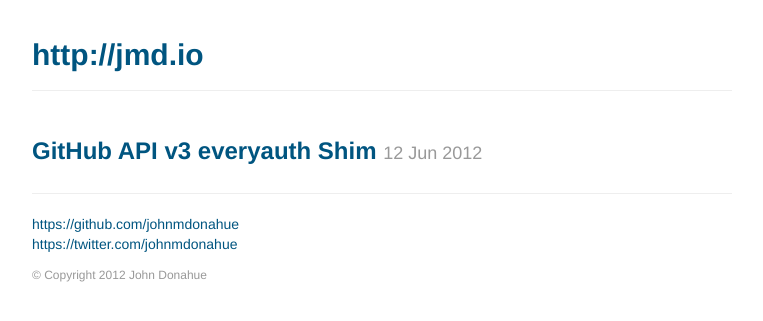
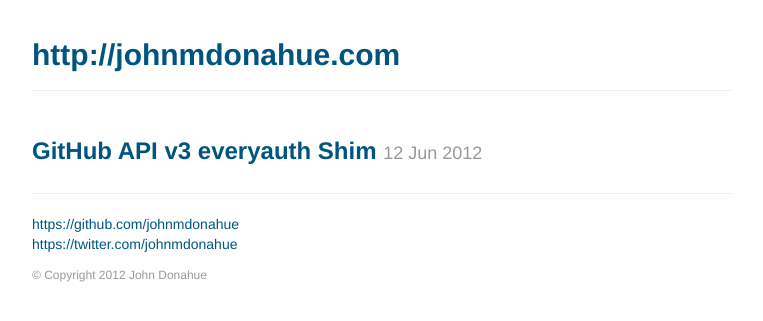
Before and after one commit to johnmdonahue/johnmdonahue.github.com, a Jekyll site: the page built from index.html, in a window 1280 px wide. Shown: the top 321 px of the page, without its empty margins (258-1021 px from the left). Built offline with Jekyll 4.4.1, drawn with Linux system fonts in a browser that asks for light colours; Markdown is read by kramdown in place of the engine named in the settings; the list of posts is cut into pages by our own code; comment, search, counter and statistics services are not loaded; part of the change alters nothing that is shown.

Commit message:
update config url

```diff
--- a/_config.yml
+++ b/_config.yml
@@ -7,7 +7,7 @@ exclude: ["README.md"]
 auto: true
 pygments: true
 baseurl: /
-url: http://jmd.io
+url: http://johnmdonahue.com
 title: johnmdonahue
 author:
   name: John Donahue
```
